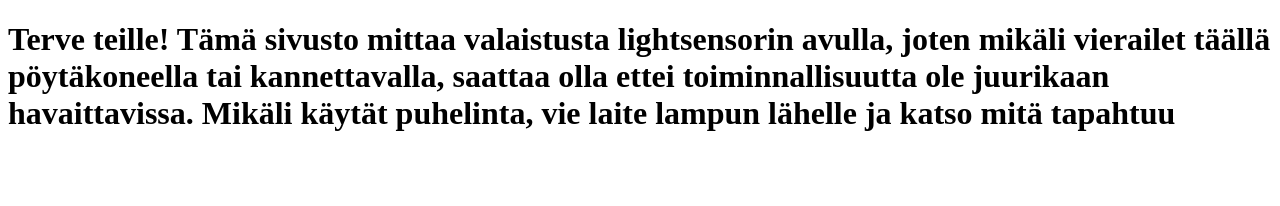
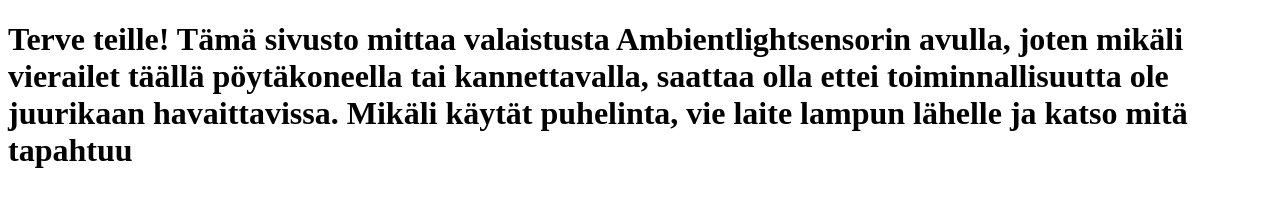
Before and after one commit to ern0ld/lightsensor, a plain HTML site: page index.html in a window 1280 px wide. Drawn offline with Linux system fonts and the light colour scheme.

Commit message:
Update index.html

```diff
--- a/index.html
+++ b/index.html
@@ -4,7 +4,7 @@
         <meta name="viewport" content="width=device-width, initial-scale=1.0"/>
     <body>
         <script src="hnl.mobileConsole.js"></script>
-        <h1>Terve teille! Tämä sivusto mittaa valaistusta lightsensorin avulla, joten mikäli vierailet täällä pöytäkoneella tai kannettavalla, saattaa olla ettei toiminnallisuutta ole juurikaan havaittavissa. Mikäli käytät puhelinta, vie laite lampun lähelle ja katso mitä tapahtuu</h1>
+        <h1>Terve teille! Tämä sivusto mittaa valaistusta Ambientlightsensorin avulla, joten mikäli vierailet täällä pöytäkoneella tai kannettavalla, saattaa olla ettei toiminnallisuutta ole juurikaan havaittavissa. Mikäli käytät puhelinta, vie laite lampun lähelle ja katso mitä tapahtuu</h1>
         <script src="app.js"></script>
     </body>
 </html>
```
